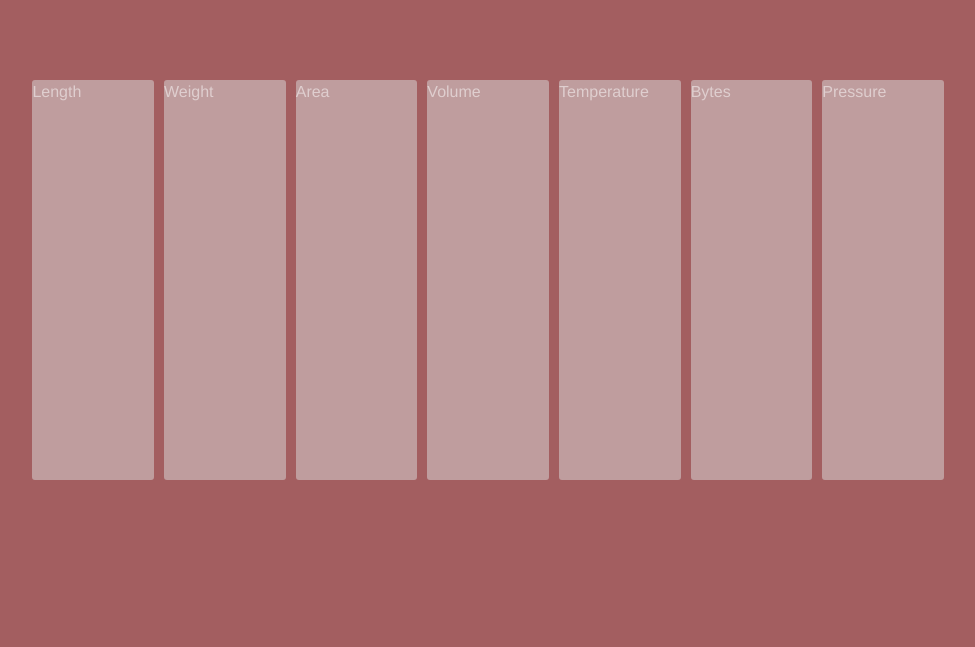
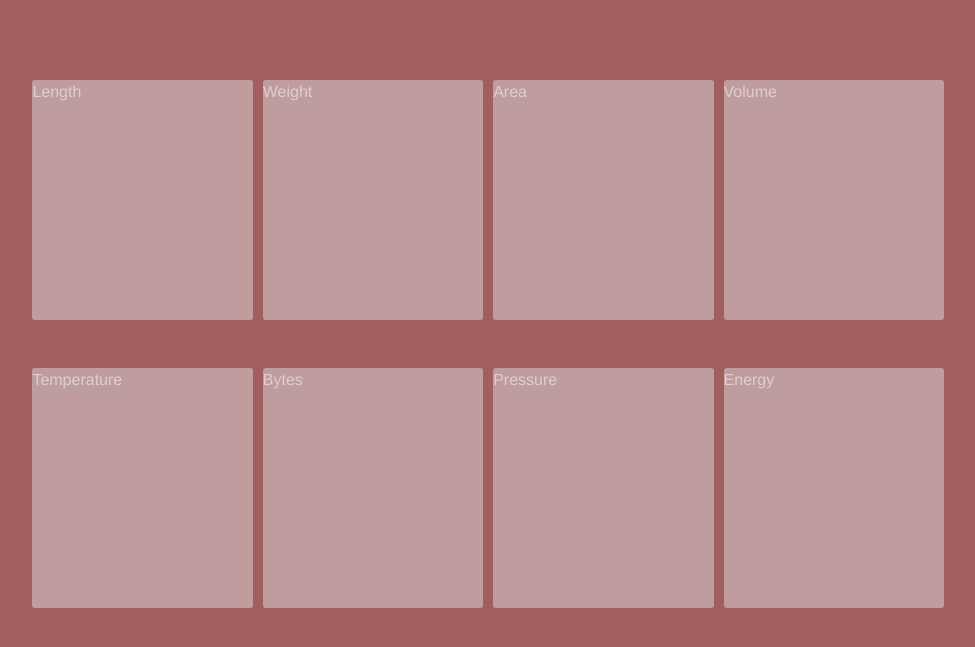
Before and after one commit to onanalee/daCalculate, a Flask app: page /index in a window 1280 px wide. Shown: the part 80-727 px from the top of the page, without its empty margins (11-986 px from the left). Run offline with Flask 2, Linux system fonts and the light colour scheme.

Commit message:
redundant code removed

```diff
--- a/static/script.js
+++ b/static/script.js
@@ -1,24 +1,18 @@
 function begin(){
-    $('.length').hide();
-    $('.weight').hide();
-    $('.area').hide();
-    $('.volume').hide();
-    $('.temperature').hide();
-    $('.bytes').hide();
-    $('.pressure').hide();
+    $('.length, .weight, .area, .volume, .temperature, .bytes, .pressure, .energy').hide();
 }
 
 
 $(function() {
 	window.setTimeout(function() {
-		$('#accordionAll').css('opacity', '1');
+		$('.accordionAll').css('opacity', '1');
 	}, 500);
 
 	$('.accordion').addClass('default');
 
 		$('.accordion').on('click', function() {
 
-	  	var e = $('#accordionAll > .accordion');
+	  	var e = $('.accordionAll > .accordion');
 			if(e.hasClass('expand')){
 				 e.removeClass('expand');
 			 	$(this).addClass('expand');
@@ -28,67 +22,37 @@ $(function() {
 
 function length() {
     $('.length').show();
-    $('.weight').hide();
-    $('.area').hide();
-    $('.volume').hide();
-    $('.temperature').hide();
-    $('.bytes').hide();
-    $('.pressure').hide();
+    $('.weight, .area, .volume, .temperature, .bytes, .pressure, .energy').hide();
+
 
 }
 function weight() {
     $('.weight').show();
-    $('.length').hide();
-    $('.area').hide();
-    $('.volume').hide();
-    $('.temperature').hide();
-    $('.bytes').hide();
-    $('.pressure').hide();
+    $('.length, .area, .volume, .temperature, .bytes, .pressure, .energy').hide();
 }
 function area() {
     $('.area').show();
-    $('.length').hide();
-    $('.weight').hide();
-    $('.volume').hide();
-    $('.temperature').hide();
-    $('.bytes').hide();
-    $('.pressure').hide();
+    $('.weight, .length, .volume, .temperature, .bytes, .pressure, .energy').hide();
 }
 function volume() {
     $('.volume').show();
-    $('.length').hide();
-    $('.weight').hide();
-    $('.area').hide();
-    $('.temperature').hide();
-    $('.bytes').hide();
-    $('.pressure').hide();
+    $('.weight, .area, .length, .temperature, .bytes, .pressure, .energy').hide();
 }
 function temperature() {
     $('.temperature').show();
-    $('.length').hide();
-    $('.weight').hide();
-    $('.area').hide();
-    $('.volume').hide();
-    $('.bytes').hide();
-    $('.pressure').hide();
+    $('.weight, .area, .volume, .length, .bytes, .pressure, .energy').hide();
 }
 function bytes() {
     $('.bytes').show();
-    $('.length').hide();
-    $('.weight').hide();
-    $('.area').hide();
-    $('.volume').hide();
-    $('.temperature').hide();
-    $('.pressure').hide();
+    $('.weight, .area, .volume, .temperature, .length, .pressure, .energy').hide();
 }
 function pressure() {
     $('.pressure').show();
-    $('.length').hide();
-    $('.weight').hide();
-    $('.area').hide();
-    $('.volume').hide();
-    $('.temperature').hide();
-    $('.bytes').hide();
+    $('.weight, .area, .volume, .temperature, .bytes, .length, .energy').hide();
+}
+function energy() {
+    $('.energy').show();
+    $('.weight, .area, .volume, .temperature, .bytes, .pressure, .length').hide();
 }
 
 function generatePassword(length = 12) {
--- a/static/style.css
+++ b/static/style.css
@@ -24,7 +24,7 @@ body {
 }
 
 
-#accordionAll {
+.accordionAll {
     box-sizing: border-box;
     display: flex;
     flex-direction: row;
@@ -56,7 +56,7 @@ body {
 }
 
 .default {
-    height: 50vh;
+    height: 30vh;
     width: 20vw;
     color: rgba(255, 255, 255, 0.5);
     font-size: 12pt;
--- a/templates/index.html
+++ b/templates/index.html
@@ -56,7 +56,7 @@
         </nav>
 
 
-        <section id="accordionAll">
+        <section class="accordionAll">
             <div class="accordion" onclick="length()">
                 <div class="title">Length</div>
                 <div class="length">
@@ -237,6 +237,9 @@
                     </select>
                 </div>
             </div>
+        </section>
+<br><br>
+        <section class="accordionAll">
             <div class="accordion" onclick="temperature()">
                 <div class="title">Temperature</div>
                 <div class="temperature">
@@ -311,6 +314,27 @@
                     </select>
                 </div>
             </div>
+            <div class="accordion" onclick="energy()">
+                <div class="title">Energy</div>
+                <div class="energy">
+                    <input type="number" id="energyBefore">
+                    <select id="energyUnitA">
+                        <option>Joules</option>
+                        <option>TNT</option>
+                        <option>calories</option>
+                    </select>
+                    <br><br>
+                    <button onclick="convertEnergy()">Convert</button>
+                    <br> <br>
+                    =
+                    <input type="number" id="energyAfter">
+                    <select id="energyUnitB">
+                        <option>Joules</option>
+                        <option>TNT</option>
+                        <option>calories</option>
+                    </select>
+                </div>
+            </div>
         </section>
 
 
```
Also changed, not shown: other parts of static/style.css (+1 -1 lines).
